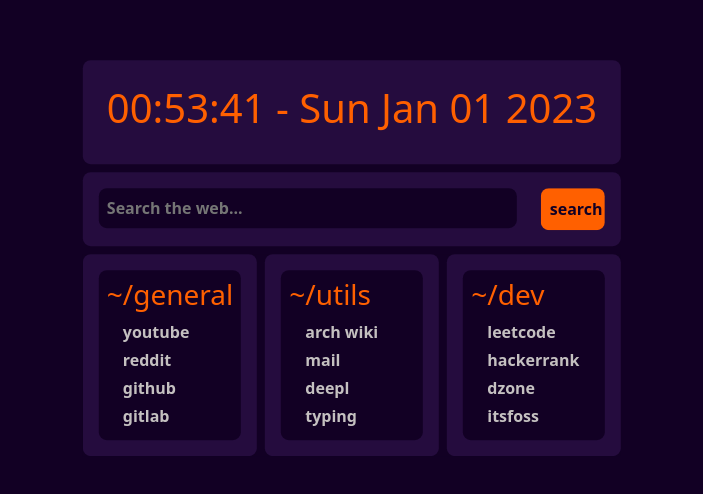
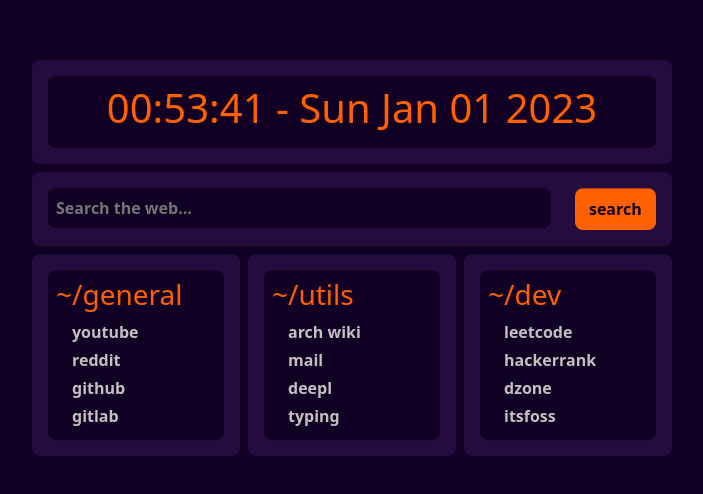
Before and after one commit to lvntcnylmz/startpage, a plain HTML site: page index.html in a window 1280 px wide. Shown: the part 146-640 px from the top of the page, without its empty margins (288-991 px from the left). Drawn offline with nearby package versions, Linux system fonts and the light colour scheme; no server answers.

Commit message:
changed width and background color

```diff
--- a/style.css
+++ b/style.css
@@ -1,44 +1,55 @@
-body, .container{
+body,
+.container {
     background: #120024;
     color: #ff6000;
     font-weight: bold;
 }
 
-.date-weather, .search, .col{
-    background: #250c3e;
-}
-
-h3{
+h3 {
     color: #ff6000;
 }
 
-a{
+a {
     color: #c4c0c0;
     text-decoration: none;
 }
 
-a:hover{
+a:hover {
     color: #047e63;
 }
 
-input{
+input {
     background: #120024;
     border: none;
-    outline:none;
+    outline: none;
     color: #047e63;
     width: 100%;
     font-weight: bold;
 }
 
-.btn{
+.btn {
     background: #ff6000;
     color: #120024;
     font-weight: bold;
     width: 100%;
 }
 
-.btn:hover{
+.btn:hover {
     background: #047e63;
     color: #120024;
     font-weight: bold;
 }
+
+.date-weather-info   {
+    background: #120024;
+}
+
+.main{
+    width: 640px;
+}
+
+.date-weather,
+.search,
+.col {
+    background: #250c3e;
+}
```
